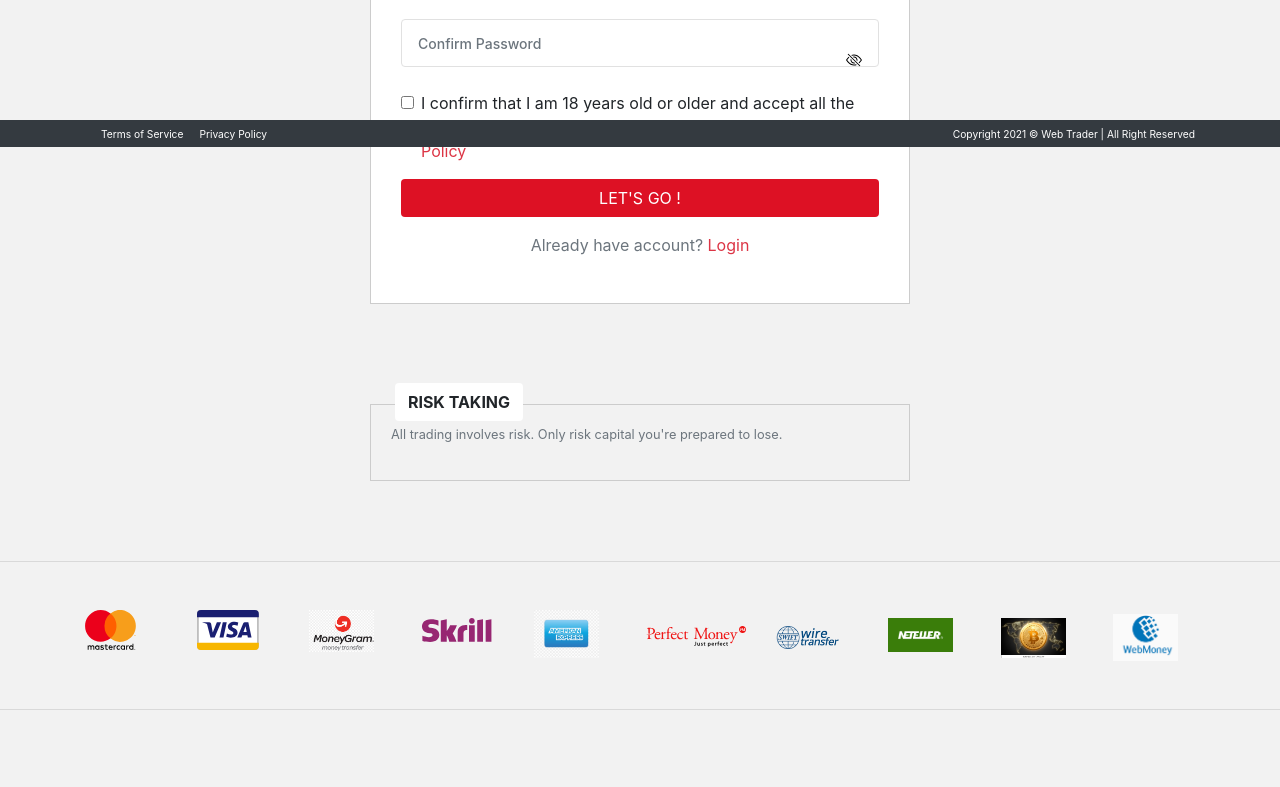
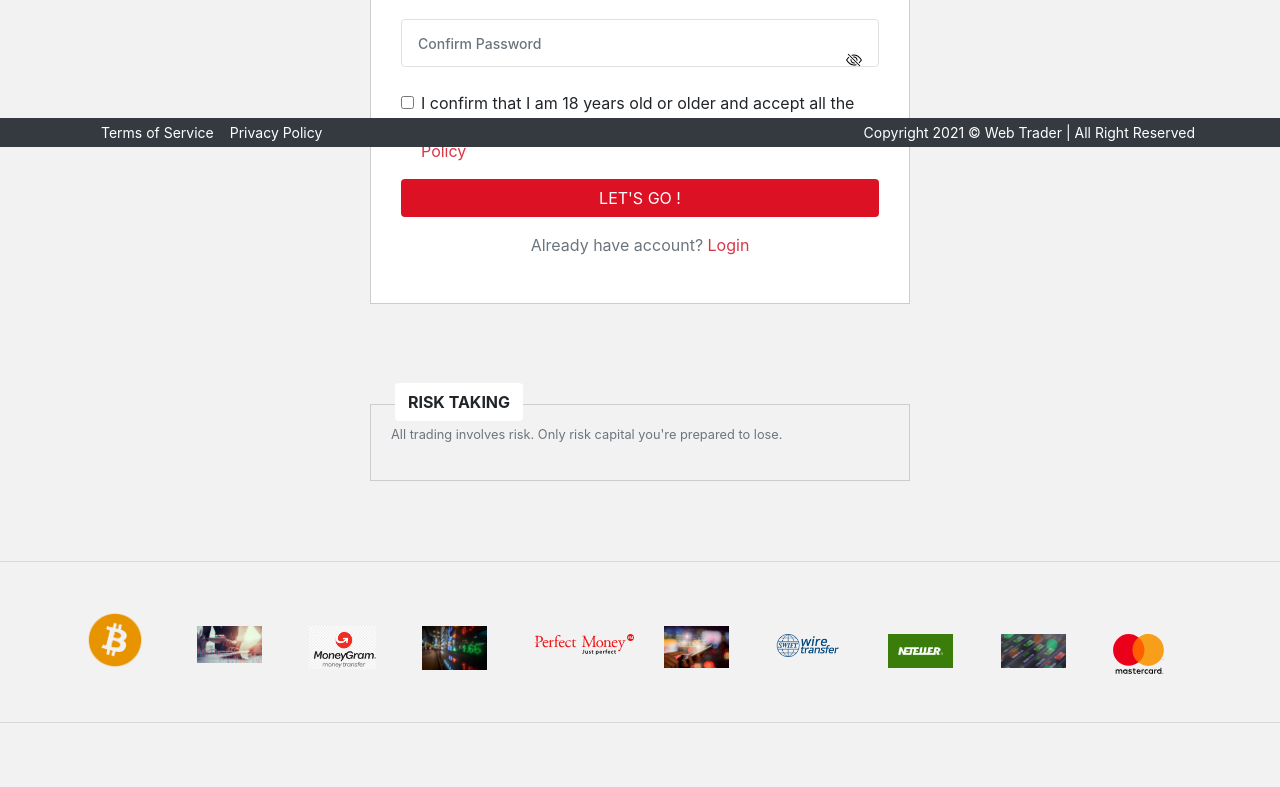
Before and after one commit to DivineChuks/WebTraderSign, a plain HTML site: page index.html in a window 1280 px wide. Shown: the part 653-1440 px from the top of the page. Drawn offline with Linux system fonts and the light colour scheme.

Commit message:
more commit

```diff
--- a/index.html
+++ b/index.html
@@ -196,16 +196,16 @@
 
     <div class="container mb-5">
         <div class="row">
-            <div class="col"><img src="images/mastercard.6d7ba986.svg" alt=""></div>
-            <div class="col"><img src="images/visa.6aeb1ee6.svg" alt=""></div>
-            <div class="col"><img src="images/money-gram.79c0d612.png" width="65px" alt=""></div>
-            <div class="col mt-2"><img src="images/skrill.998b3788.svg" alt=""></div>
-            <div class="col"><img src="images/american-express.0b68d629.jpeg" width="65px" alt=""></div>
-            <div class="col mt-3"><img src="images/perfect_money.4f95d945.svg" alt=""></div>
-            <div class="col mt-3"><img src="images/wire-transfer.a723274a.png" width="65px" alt=""></div>
-            <div class="col mt-2"><img src="images/download.png" width="65px" alt=""></div>
-            <div class="col mt-2"><img src="images/bitcoin.5553f080.webp" width="65px" alt=""></div>
-            <div class="col mt-1"><img src="images/download (1).png" width="65px" alt=""></div>
+            <div class="col"><img src="images/bit.png" width="60px" alt=""></div>
+            <div class="col mt-3"><img src="images/second.jpg" width="65px" alt=""></div>
+            <div class="col mt-3"><img src="images/money-gram.79c0d612.png" width="67px" alt=""></div>
+            <div class="col mt-3"><img src="images/first.jpg" width="65px" alt=""></div>
+            <div class="col mt-4"><img src="images/perfect_money.4f95d945.svg" alt=""></div>
+            <div class="col mt-3"><img src="images/third.jpg" width="65px" alt=""></div>
+            <div class="col mt-4"><img src="images/wire-transfer.a723274a.png" width="65px" alt=""></div>
+            <div class="col mt-4"><img src="images/download.png" width="65px" alt=""></div>
+            <div class="col mt-4"><img src="images/fourth.jpg" width="65px" alt=""></div>
+            <div class="col mt-4"><img src="images/mastercard.6d7ba986.svg" alt=""></div>
         </div>
     </div>
 
@@ -237,14 +237,14 @@
 <div class="navbar fixed-bottom navbar-dark copy p-1" style="background-color: #343a40;">
     <div class="container">
         <div class="pl-3">
-            <a href=""><small>Terms of Service</small></a>
+            <a href=""><small style="font-size: 14px">Terms of Service</small></a>
         </div>
         <div class="pl-3">
-             <a href=""><small>Privacy Policy</small></a>
+             <a href=""><small style="font-size: 14px">Privacy Policy</small></a>
         </div>
          <ul class="navbar-nav ml-auto">
           <li class="nav-item text-white register">
-              <small>Copyright 2021 &copy; Web Trader | All Right Reserved</small>
+              <small style="font-size: 14px">Copyright 2021 &copy; Web Trader | All Right Reserved</small>
           </li>
         </ul>
     </div>
```
Also changed, not shown: images/bit.png (added), images/first.jpg (added), images/fourth.jpg (added), images/second.jpg (added), images/third.jpg (added).
